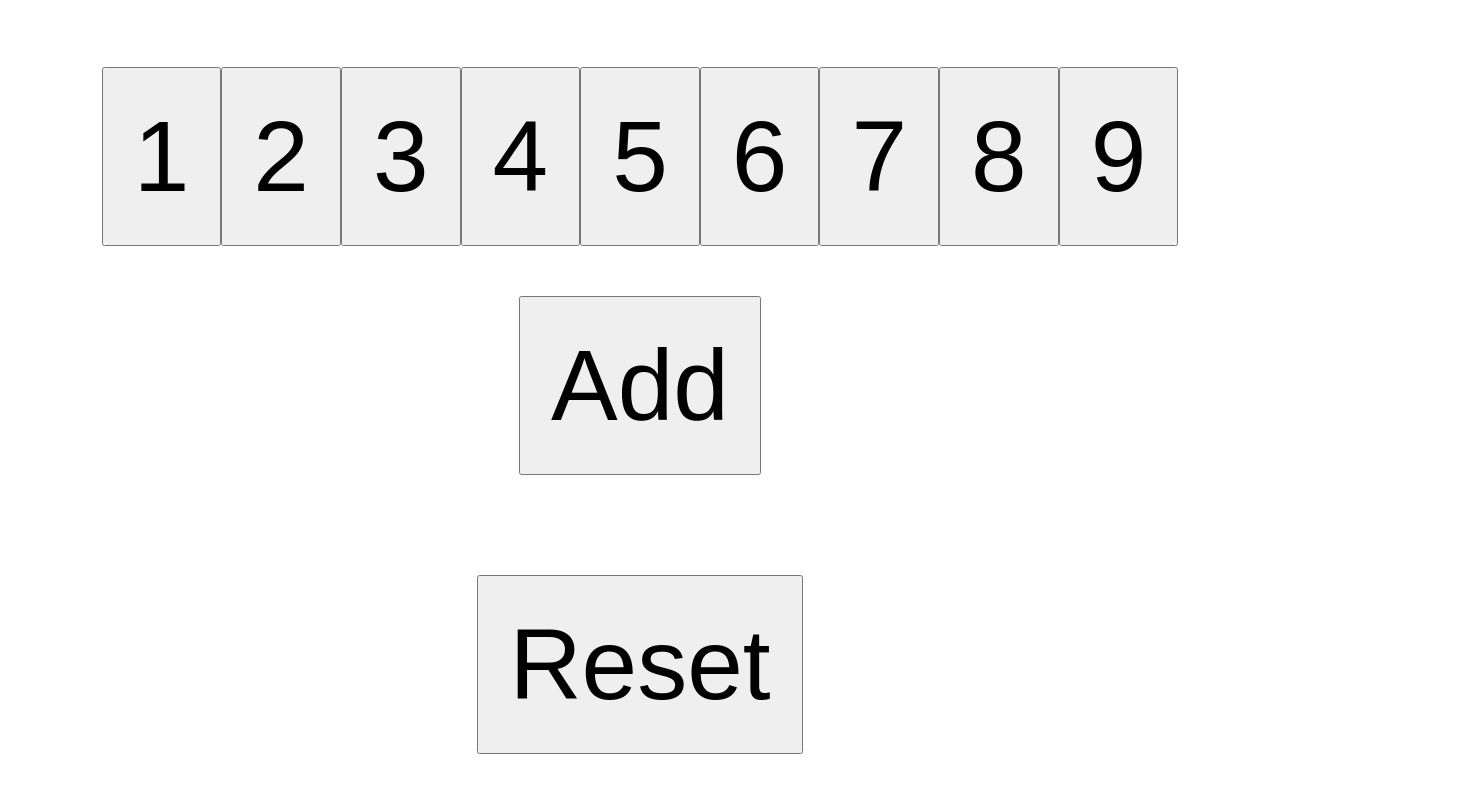
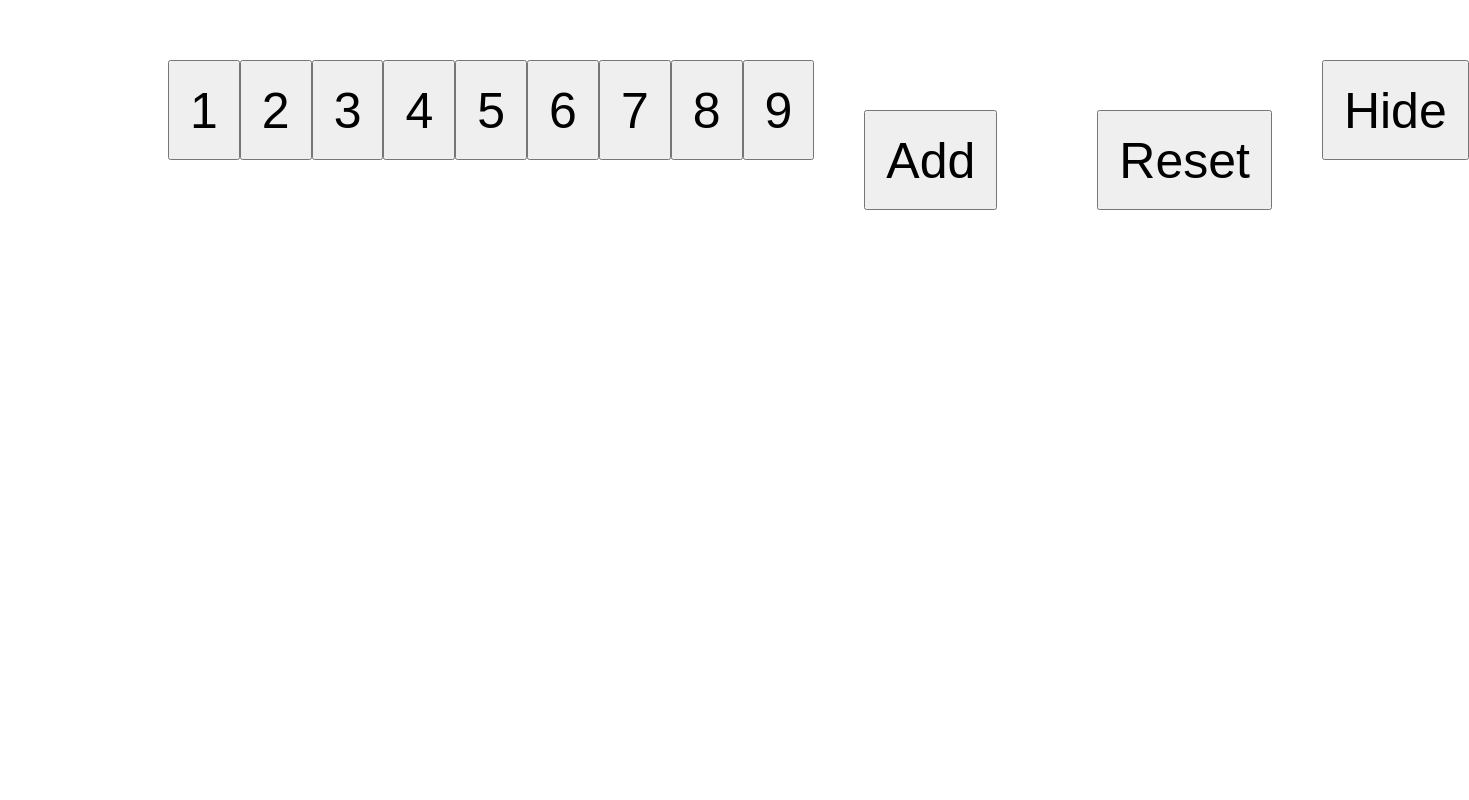
Before and after one commit to bobready0812/vue, a Vue app: page / in a window 1280 px wide. Shown: the top 800 px of the page, 1469 px wide, since content can reach past the window. Built offline with nearby package versions, Linux system fonts and the light colour scheme.

Commit message:
20210920

```diff
--- a/src/App.vue
+++ b/src/App.vue
@@ -1,5 +1,5 @@
 <template>
-
+   <div class = "arrange">
    <h1> {{num1}} </h1>
    <h1> {{num2}} </h1>
    <h1> {{num3}} </h1>
@@ -19,6 +19,7 @@
    <button class="add" @click="reset">Reset</button>
    <br>
    <button class="reset" @click="reset2">Hide</button>
+   </div>
 </template>
 
 <script>
@@ -169,12 +170,14 @@
         margin: 50px;
     }
     h1 {
-        font-size: 100px;
+        font-size: 150px;
+        padding: 20px;
     }
 
     button {
-        font-size:100px;
-        padding:30px;
+        font-size:50px;
+        padding:20px;
+        height: 100px;
 
     }
 
@@ -182,6 +185,10 @@
         display: none;
     }
 
+    .arrange {
+        display: flex;
+    }
+
 
 
 </style>
```
